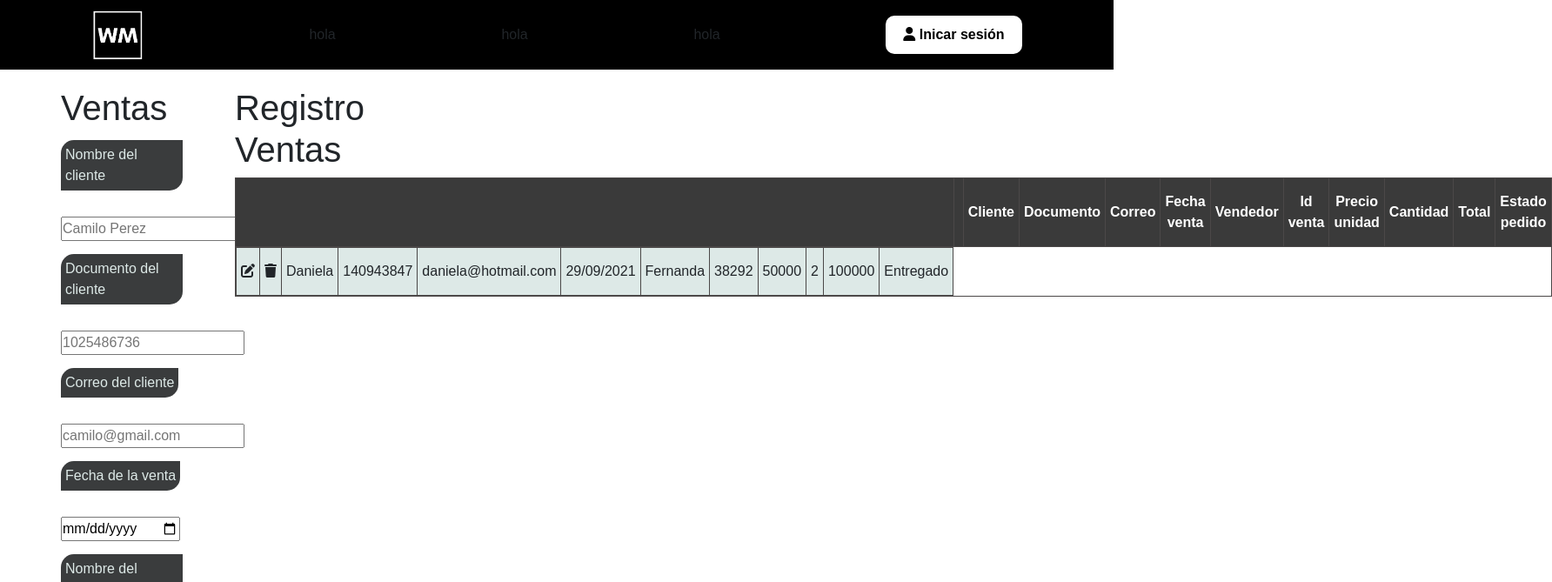
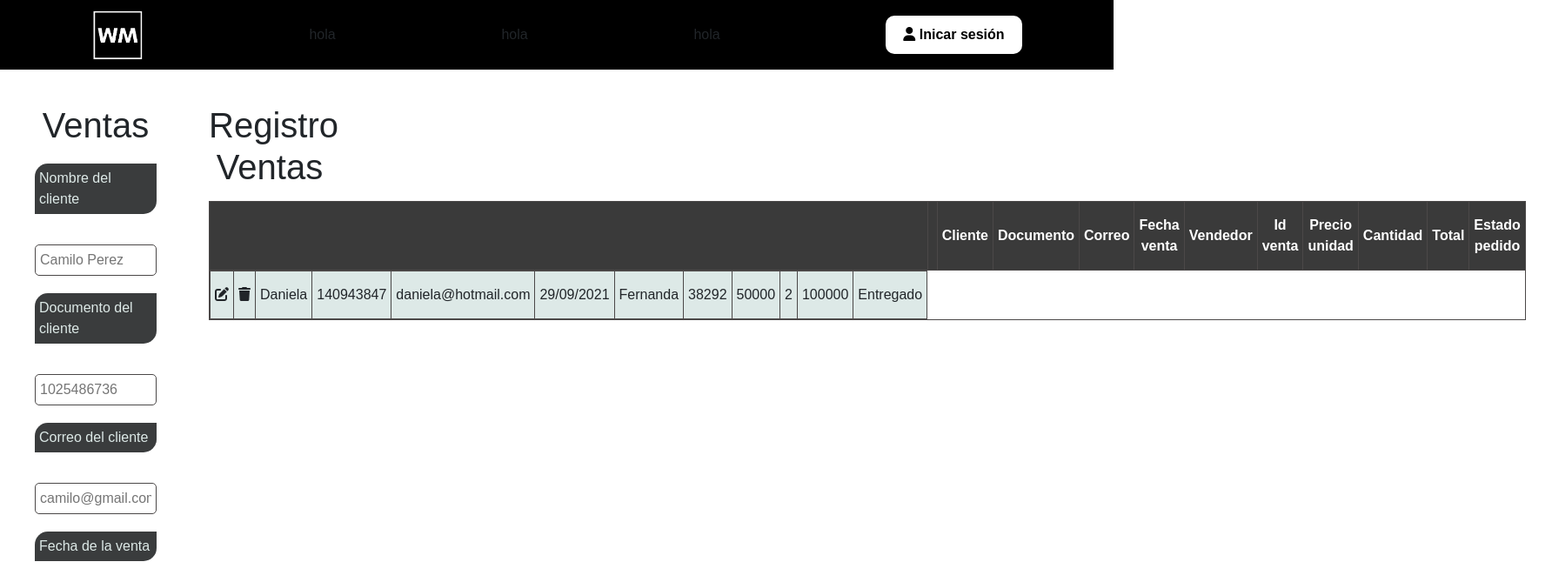
Before and after one commit to jarrieta1989/webmaster, a React (Create React App) app in the folder Tienda-virtual/: page /ventas in a window 1280 px wide. Shown: the top 669 px of the page at 87% size, 1784 px wide, since content can reach past the window. Built offline with nearby package versions, Linux system fonts and the light colour scheme.

Commit message:
estilos renombrados

```diff
--- a/Tienda-virtual/src/styles/ventas.css
+++ b/Tienda-virtual/src/styles/ventas.css
@@ -99,29 +99,29 @@ ul {
 
 
 /*Ingreso datos formulario*/
-#contenedorFormulario{
+#contenedorFormulariov{
     padding: 30px;
 
 }
 
-#contenedorFormulario > h1{
+#contenedorFormulariov > h1{
     margin-bottom: 15px;
     text-align: center;
 }
 
-#contenedorFormulario > form{
+#contenedorFormulariov > form{
     display:flex;
     flex-direction: column;
     gap: 5px;
 }
 
-#contenedorFormulario > form>input{
+#contenedorFormulariov > form>input{
     padding: 5px;
     border-radius: 5px;
     border: 0.5px solid rgb(75, 72, 72);
 }
 
-#contenedorFormulario > form>button{
+#contenedorFormulariov > form>button{
     margin-top: 10px;
     padding: 10px;
     border-radius: 25px;
@@ -130,7 +130,7 @@ ul {
     color:white;
 }
 
-#contenedorFormulario > form>button:hover{
+#contenedorFormulariov > form>button:hover{
     cursor:pointer;
     transform: scale(0.98);
     background-color: (45,73,102,40) ;
@@ -141,13 +141,13 @@ ul {
 table{
     width: 95%;
 }
-#contenedorTabla{
+#contenedorTablaventas{
     background-color:white;
     padding: 30px;
 
 }
 
-#contenedorTabla > h1{
+#contenedorTablaventas > h1{
     margin-bottom: 15px;
     text-align: center;
 }
```
